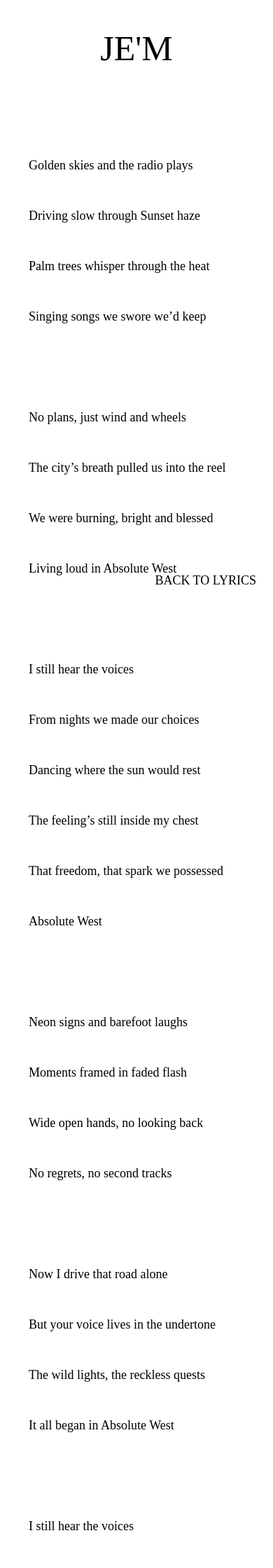
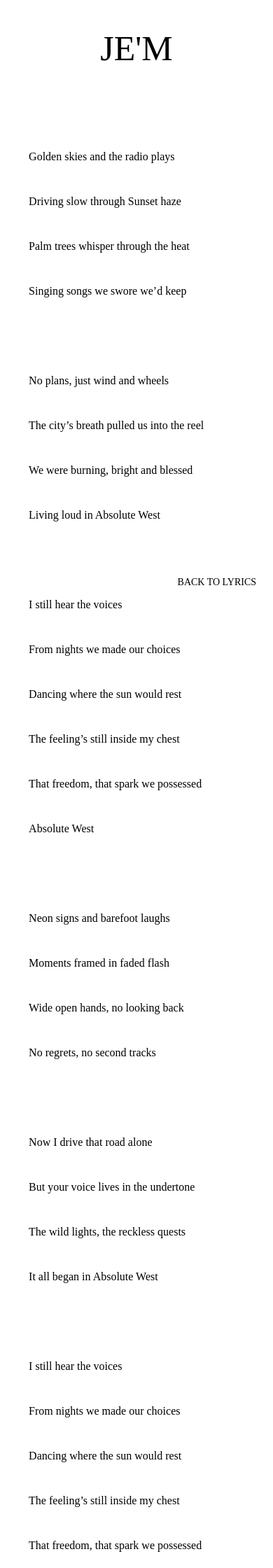
Before and after one commit to ohlucinda/jemlyrics, a Jekyll site: the page built from 2026-03-18-Absolute West.md, in a window 390 px wide. Shown: the top 2240 px of the page at 70% size. Built offline with Jekyll 4.4.1, drawn with Linux system fonts in a browser that asks for light colours; some web fonts are replaced.

Commit message:
Update lyrics.html

```diff
--- a/_layouts/lyrics.html
+++ b/_layouts/lyrics.html
@@ -40,7 +40,7 @@ a { text-decoration: none; color: inherit; }
   }
   .site-header a { font-size: 50px; }
   .lyrics-content {
-    font-size: 18px;
+    font-size: 16px;
     width: 100%;
     margin-left: 0;
     padding-left: 5%;
@@ -49,7 +49,7 @@ a { text-decoration: none; color: inherit; }
     bottom: 60px;
     right: 24px;
   }
-  .back a { font-size: 18px; }
+  .back a { font-size: 14px; }
 }
 </style>
 </head>
```
